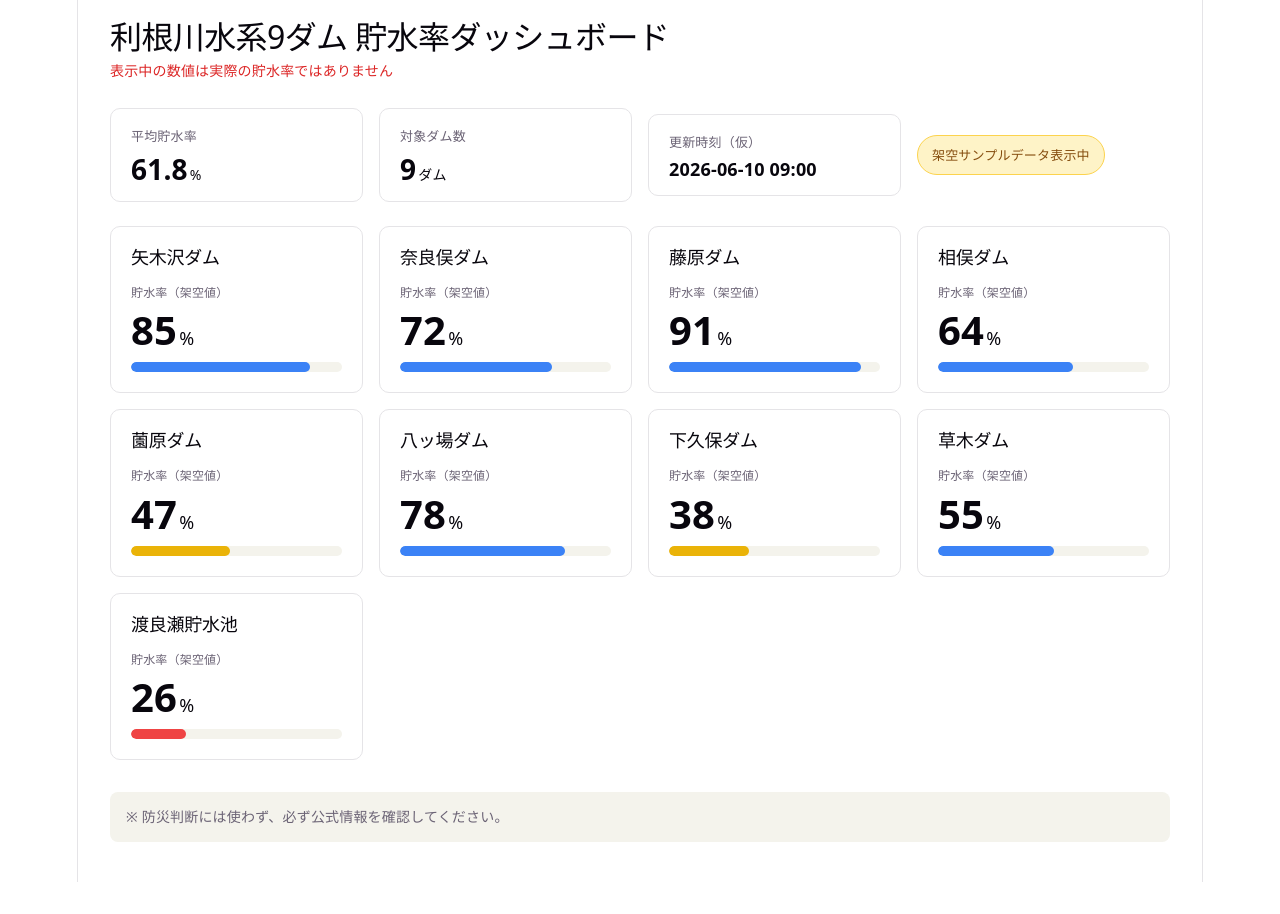
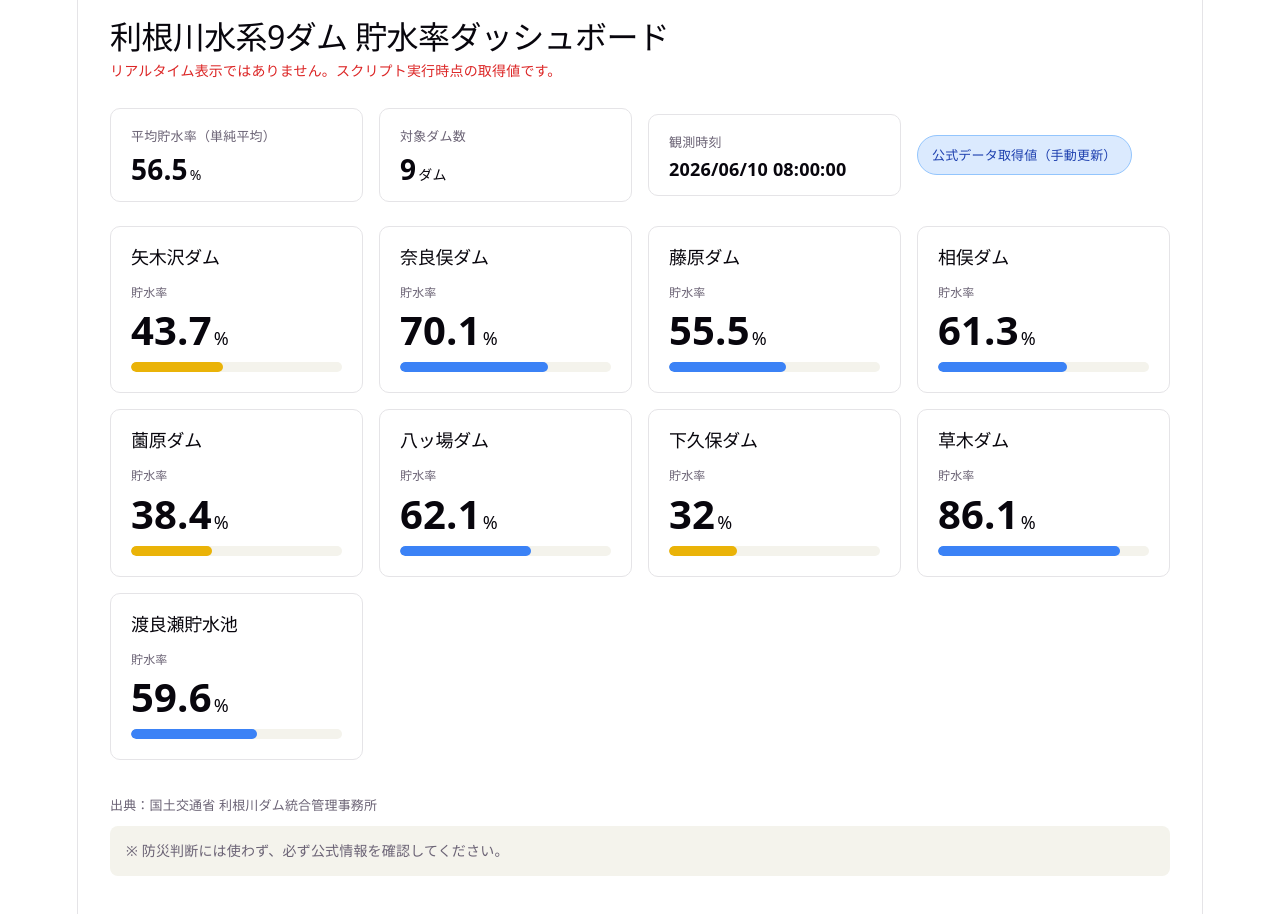
Before and after one commit to koichitamate/tone-dam-dashboard, a React (Vite) app: page / in a window 1280 px wide. Before the commit the page ends 882 px from the top, so only its background shows below. Built offline with nearby package versions, Linux system fonts and the light colour scheme.

Commit message:
feat: load dam data from generated json

```diff
--- a/src/App.css
+++ b/src/App.css
@@ -76,24 +76,25 @@
   margin-left: 2px;
 }
 
-/* 「サンプルデータ表示中」のラベル。本物のデータではないと一目でわかる色にする */
+/* 「公式データ取得値」のラベル。警告ではなく情報表示なので落ち着いた青系にする */
 .badge {
   justify-self: start;
   font-size: 13px;
   font-weight: 600;
-  color: #854d0e;
-  background: #fef3c7;
-  border: 1px solid #fcd34d;
+  color: #1e40af;
+  background: #dbeafe;
+  border: 1px solid #93c5fd;
   border-radius: 999px;
   padding: 6px 14px;
   margin: 0;
+  white-space: nowrap; /* 文言の途中で折り返さない */
 }
 
 @media (prefers-color-scheme: dark) {
   .badge {
-    color: #fcd34d;
-    background: rgba(252, 211, 77, 0.12);
-    border-color: rgba(252, 211, 77, 0.4);
+    color: #93c5fd;
+    background: rgba(147, 197, 253, 0.12);
+    border-color: rgba(147, 197, 253, 0.4);
   }
 }
 
@@ -166,9 +167,15 @@
   }
 }
 
+/* 出典表示 */
+.source {
+  margin-top: 32px;
+  font-size: 13px;
+}
+
 /* 防災判断に使わない旨の注意書き */
 .notice {
-  margin-top: 32px;
+  margin-top: 8px;
   padding: 12px 16px;
   border-radius: 8px;
   background: var(--code-bg);
--- a/src/App.jsx
+++ b/src/App.jsx
@@ -1,18 +1,7 @@
 import './App.css'
-
-// 9ダムの架空サンプルデータ（貯水率は実際の値ではない）
-// 将来リアルタイムデータに切り替えるときは、この配列を差し替えるだけでよい
-const dams = [
-  { name: '矢木沢ダム', storageRate: 85 },
-  { name: '奈良俣ダム', storageRate: 72 },
-  { name: '藤原ダム', storageRate: 91 },
-  { name: '相俣ダム', storageRate: 64 },
-  { name: '薗原ダム', storageRate: 47 },
-  { name: '八ッ場ダム', storageRate: 78 },
-  { name: '下久保ダム', storageRate: 38 },
-  { name: '草木ダム', storageRate: 55 },
-  { name: '渡良瀬貯水池', storageRate: 26 },
-]
+// scripts/fetch-dams.mjs が生成した9ダム分のデータを読み込む
+// データを最新にするには node scripts/fetch-dams.mjs を再実行する
+import dams from './data/dams.json'
 
 // 貯水率に応じてバーの色クラスを切り替える
 // 50%以上: 青（正常） / 30〜50%: 黄（注意） / 30%未満: 赤（低水準）
@@ -21,9 +10,6 @@ function rateLevel(rate) {
   if (rate >= 30) return 'warn'
   return 'low'
 }
-
-// 仮の更新時刻（リアルタイム取得を始めたら、APIの取得時刻に差し替える）
-const updatedAt = '2026-06-10 09:00'
 
 function App() {
   // 平均貯水率を dams 配列から自動計算する
@@ -36,13 +22,13 @@ function App() {
       <header className="dashboard-header">
         <h1>利根川水系9ダム 貯水率ダッシュボード</h1>
         <p className="dashboard-warning">
-          表示中の数値は実際の貯水率ではありません
+          リアルタイム表示ではありません。スクリプト実行時点の取得値です。
         </p>
       </header>
 
       <section className="summary">
         <div className="summary-item">
-          <p className="summary-label">平均貯水率</p>
+          <p className="summary-label">平均貯水率（単純平均）</p>
           <p className="summary-value">
             {averageRate}
             <span className="summary-unit">%</span>
@@ -56,17 +42,19 @@ function App() {
           </p>
         </div>
         <div className="summary-item">
-          <p className="summary-label">更新時刻（仮）</p>
-          <p className="summary-value summary-value-small">{updatedAt}</p>
+          <p className="summary-label">観測時刻</p>
+          <p className="summary-value summary-value-small">
+            {dams[0].observationTime}
+          </p>
         </div>
-        <p className="badge">架空サンプルデータ表示中</p>
+        <p className="badge">公式データ取得値（手動更新）</p>
       </section>
 
       <section className="dam-grid">
         {dams.map((dam) => (
           <article className="dam-card" key={dam.name}>
             <h2 className="dam-name">{dam.name}</h2>
-            <p className="dam-rate-label">貯水率（架空値）</p>
+            <p className="dam-rate-label">貯水率</p>
             <p className="dam-rate">
               {dam.storageRate}
               <span className="dam-rate-unit">%</span>
@@ -81,6 +69,8 @@ function App() {
         ))}
       </section>
 
+      <p className="source">出典：{dams[0].sourceName}</p>
+
       <p className="notice">
         ※ 防災判断には使わず、必ず公式情報を確認してください。
       </p>
```
